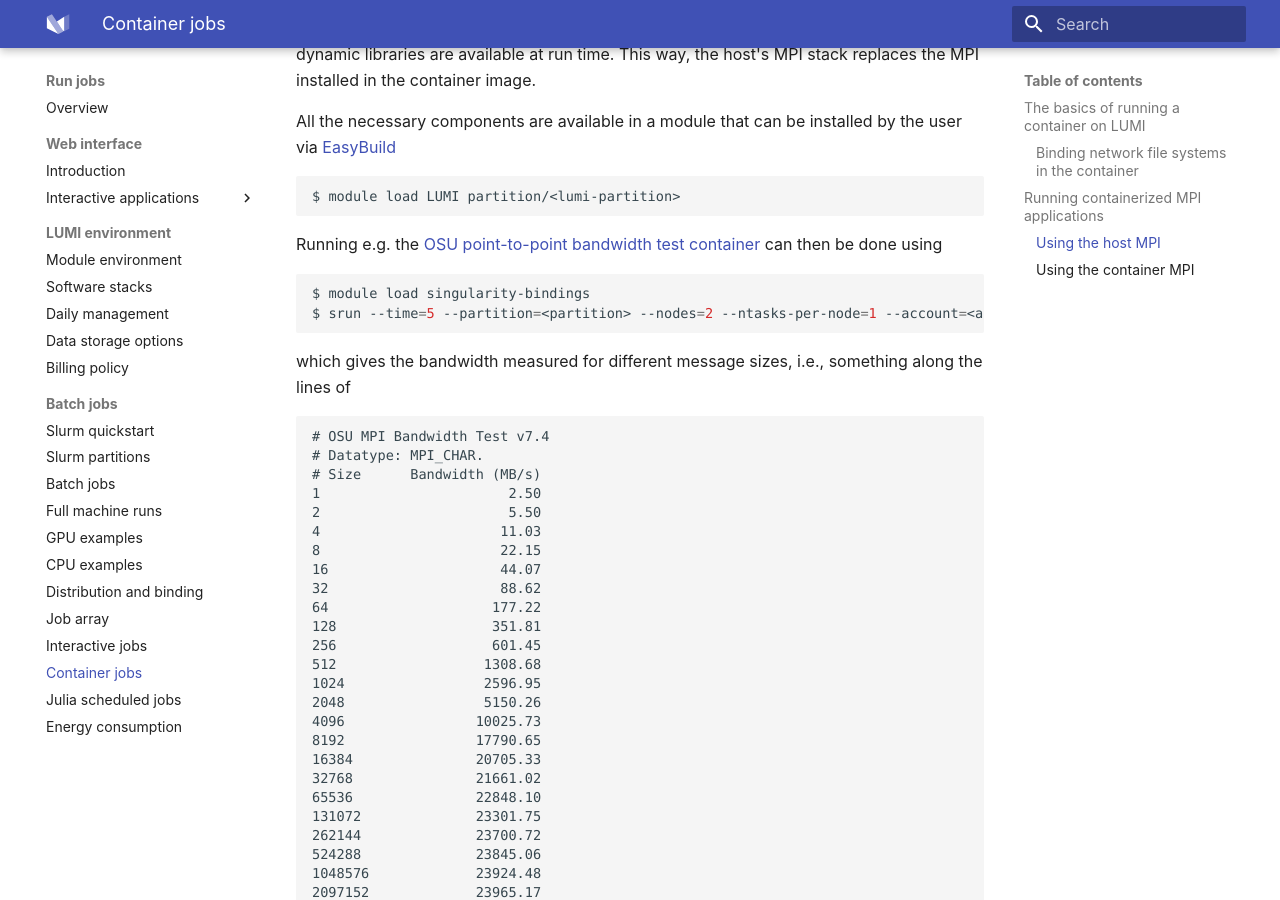
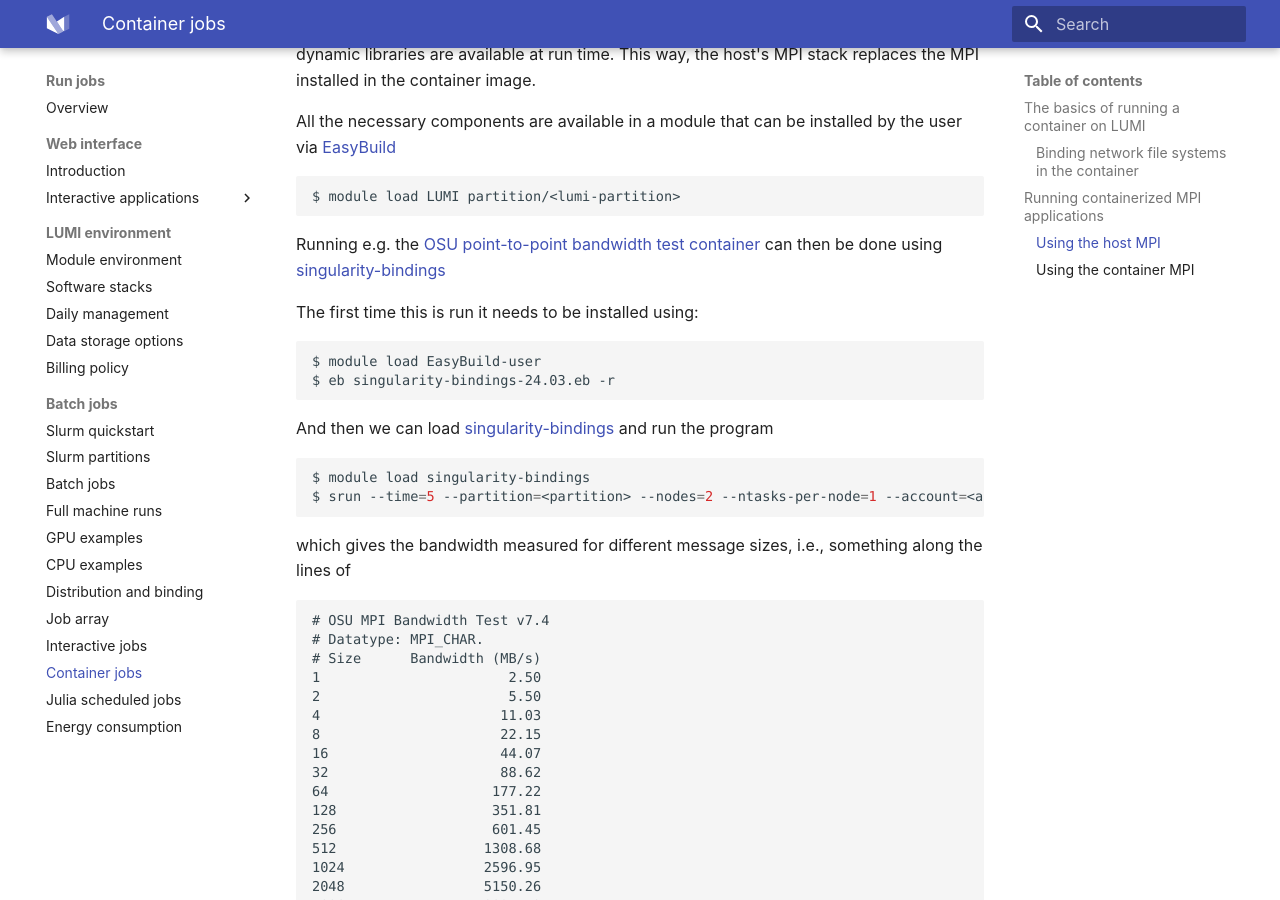
Before and after one commit to Lumi-supercomputer/lumi-userguide, an MkDocs documentation site: the page built from docs/runjobs/scheduled-jobs/container-jobs.md, in a window 1280 px wide and 900 px high, scrolled down 1765 px. Built offline with MkDocs 1.6.1 and Material for MkDocs 9.7.7, drawn with Linux system fonts in a browser that asks for light colours.

Commit message:
Update singularity bindings docs

````diff
--- a/docs/runjobs/scheduled-jobs/container-jobs.md
+++ b/docs/runjobs/scheduled-jobs/container-jobs.md
@@ -93,7 +93,16 @@ $ module load LUMI partition/<lumi-partition>
 
 Running e.g. the [OSU point-to-point bandwidth test
 container](../../software/containers/singularity.md#building-containers-on-local-hardware)
-can then be done using
+can then be done using [singularity-bindings](https://lumi-supercomputer.github.io/LUMI-EasyBuild-docs/s/singularity-bindings/singularity-bindings-24.03)
+
+The first time this is run it needs to be installed using:
+
+```bash
+$ module load EasyBuild-user
+$ eb singularity-bindings-24.03.eb -r
+```
+
+And then we can load [singularity-bindings](https://lumi-supercomputer.github.io/LUMI-EasyBuild-docs/s/singularity-bindings/singularity-bindings-24.03) and run the program
 
 ```bash
 $ module load singularity-bindings
````
